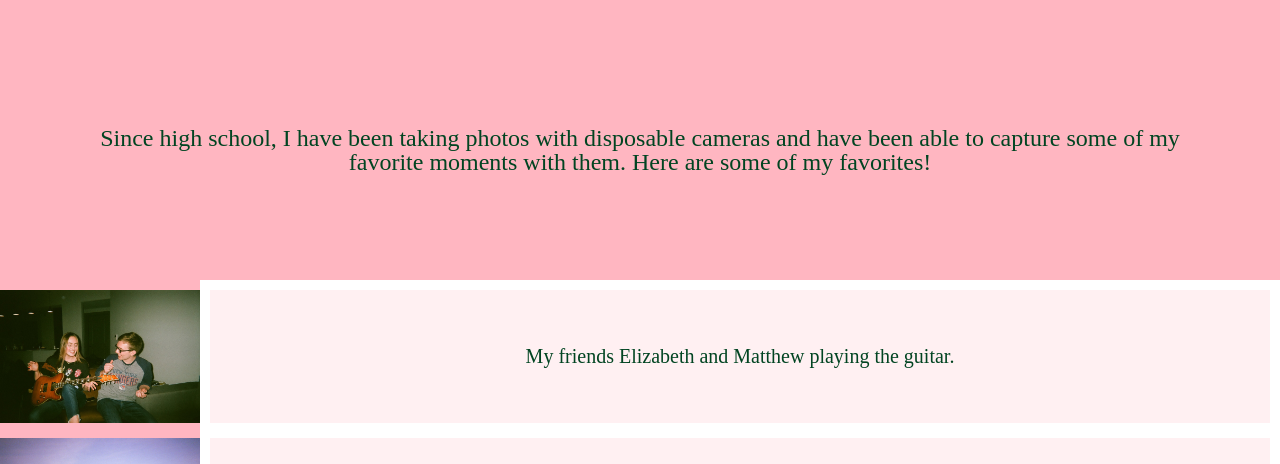
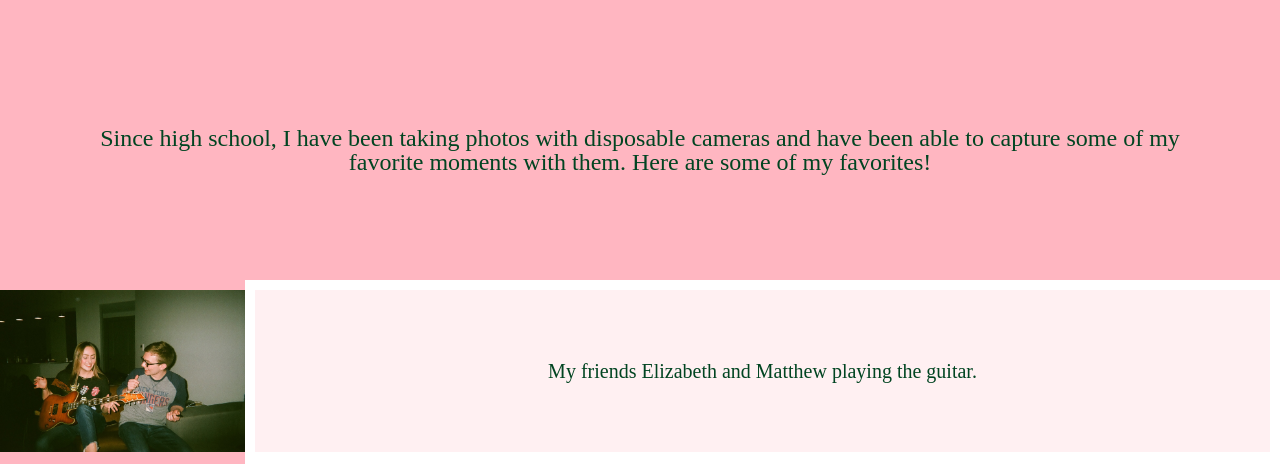
Before and after one commit to emmawarshofsky/portfolio, a plain HTML site: page disposables.html in a window 1280 px wide. Shown: the part 335-799 px from the top of the page. Drawn offline with Linux system fonts and the light colour scheme.

Commit message:
Update style.css

```diff
--- a/style.css
+++ b/style.css
@@ -93,13 +93,13 @@ footer{
 
 
 img{
-  max-width: 200px;
+  max-width: 245px;
   height: auto;
 }
 
 .container{
   display: grid;
-  grid-template-columns: 200px auto;
+  grid-template-columns: 245px auto;
   grid-template-rows: auto auto auto auto auto auto auto auto auto auto;
   grid-row-gap: 15px;
 
```
